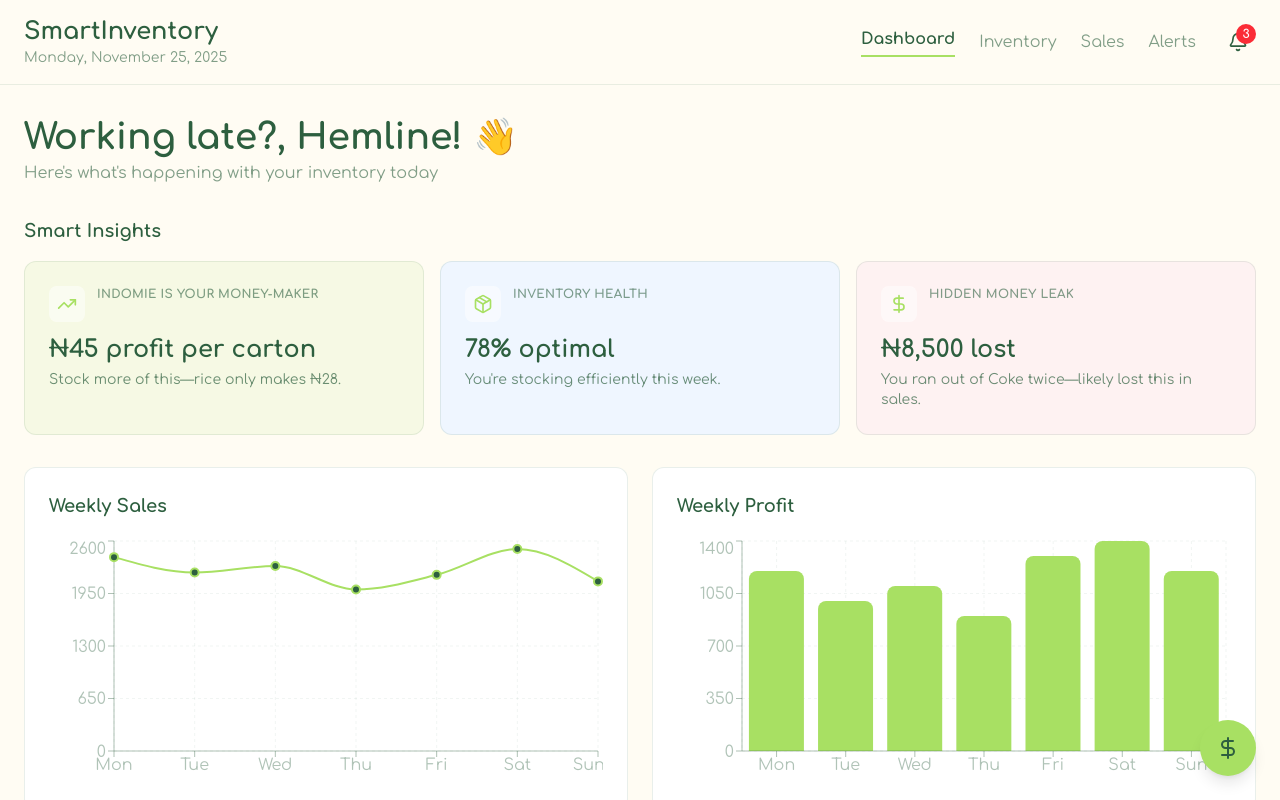
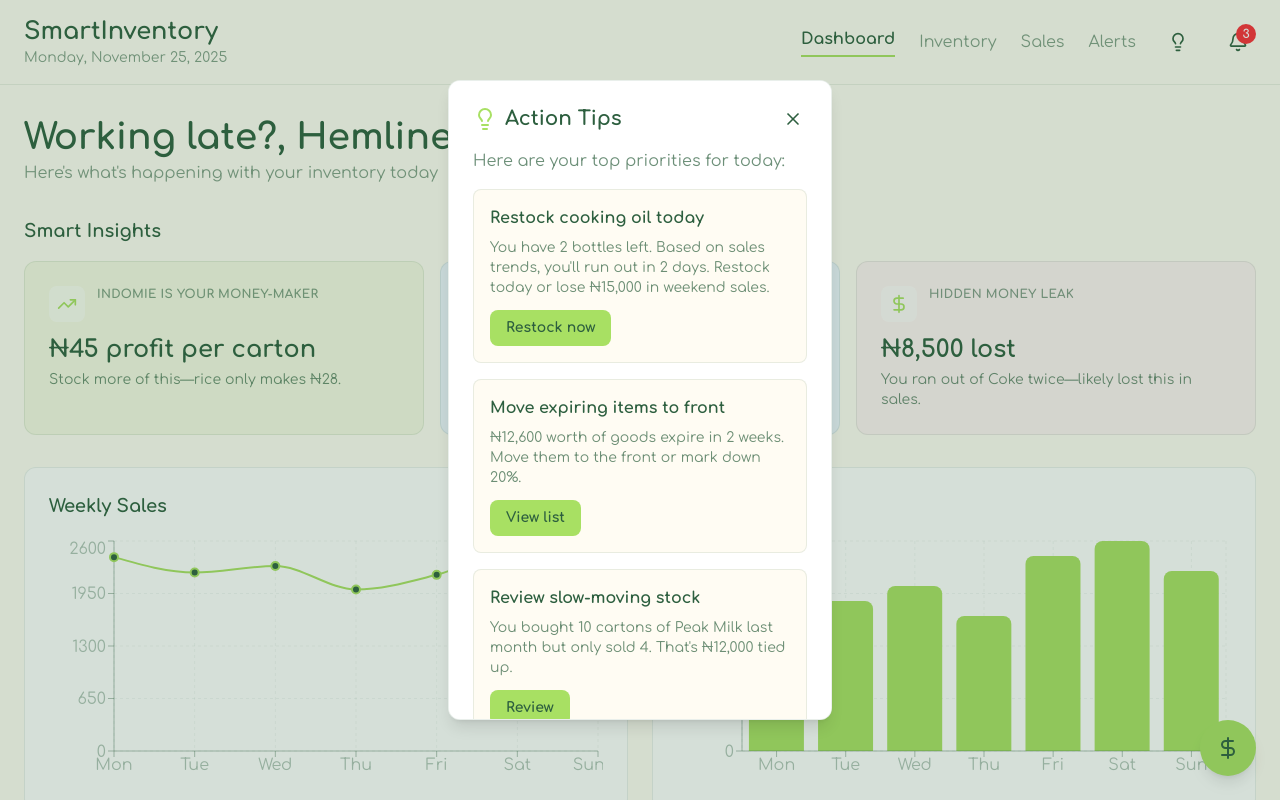
Before and after one commit to Incognitol07/smart-inventory, a Next.js app: page /dashboard in a window 1280 px wide. Shown: the top 800 px of the page. Built offline with nearby package versions, Linux system fonts and the light colour scheme.

Commit message:
feat: add Action Tips modal to dashboard for enhanced user guidance

```diff
--- /dev/null
+++ b/app/components/modals/ActionTipsModal.tsx
@@ -0,0 +1,113 @@
+"use client";
+
+import { motion, AnimatePresence } from "framer-motion";
+import { X, Lightbulb } from "lucide-react";
+
+interface ActionTipsModalProps {
+  isOpen: boolean;
+  onClose: () => void;
+}
+
+export default function ActionTipsModal({
+  isOpen,
+  onClose,
+}: ActionTipsModalProps) {
+  const tips = [
+    {
+      title: "Restock cooking oil today",
+      description:
+        "You have 2 bottles left. Based on sales trends, you'll run out in 2 days. Restock today or lose ₦15,000 in weekend sales.",
+      action: "Restock now",
+    },
+    {
+      title: "Move expiring items to front",
+      description:
+        "₦12,600 worth of goods expire in 2 weeks. Move them to the front or mark down 20%.",
+      action: "View list",
+    },
+    {
+      title: "Review slow-moving stock",
+      description:
+        "You bought 10 cartons of Peak Milk last month but only sold 4. That's ₦12,000 tied up.",
+      action: "Review",
+    },
+  ];
+
+  return (
+    <AnimatePresence>
+      {isOpen && (
+        <>
+          <motion.div
+            initial={{ opacity: 0 }}
+            animate={{ opacity: 1 }}
+            exit={{ opacity: 0 }}
+            onClick={onClose}
+            className="fixed inset-0 bg-deep-forest/20 z-50"
+          />
+          <motion.div
+            initial={{ opacity: 0, scale: 0.9 }}
+            animate={{ opacity: 1, scale: 1 }}
+            exit={{ opacity: 0, scale: 0.9 }}
+            className="fixed top-1/2 left-1/2 transform -translate-x-1/2 -translate-y-1/2 bg-white p-6 rounded-xl border border-deep-forest/10 shadow-lg z-50 w-96 max-h-[80vh] overflow-y-auto"
+          >
+            <div className="flex items-center justify-between mb-4">
+              <div className="flex items-center gap-2">
+                <Lightbulb size={24} className="text-granny-green" />
+                <h3 className="text-xl font-bold text-deep-forest">
+                  Action Tips
+                </h3>
+              </div>
+              <motion.button
+                whileHover={{ scale: 1.1 }}
+                whileTap={{ scale: 0.9 }}
+                onClick={onClose}
+                className="p-1 hover:bg-deep-forest/10 rounded"
+              >
+                <X size={20} className="text-deep-forest" />
+              </motion.button>
+            </div>
+            <p className="text-deep-forest/70 mb-4">
+              Here are your top priorities for today:
+            </p>
+            <div className="space-y-4">
+              {tips.map((tip, idx) => (
+                <motion.div
+                  key={idx}
+                  initial={{ opacity: 0, y: 10 }}
+                  animate={{ opacity: 1, y: 0 }}
+                  transition={{ delay: idx * 0.1 }}
+                  className="p-4 bg-cream rounded-lg border border-deep-forest/10"
+                >
+                  <h4 className="font-semibold text-deep-forest mb-2">
+                    {tip.title}
+                  </h4>
+                  <p className="text-deep-forest/70 text-sm mb-3">
+                    {tip.description}
+                  </p>
+                  <motion.button
+                    whileHover={{ scale: 1.05 }}
+                    whileTap={{ scale: 0.95 }}
+                    className="px-4 py-2 bg-granny-green text-deep-forest rounded-lg font-semibold text-sm"
+                  >
+                    {tip.action}
+                  </motion.button>
+                </motion.div>
+              ))}
+            </div>
+            <div className="flex gap-3 pt-4">
+              <motion.button
+                whileHover={{ scale: 1.05 }}
+                whileTap={{ scale: 0.95 }}
+                type="button"
+                onClick={onClose}
+                className="flex-1 border border-deep-forest/20 text-deep-forest py-3 rounded-lg font-semibold hover:bg-deep-forest/5"
+              >
+                Got it
+              </motion.button>
+            </div>
+          </motion.div>
+        </>
+      )}
+    </AnimatePresence>
+  );
+}
--- a/app/dashboard/page.tsx
+++ b/app/dashboard/page.tsx
@@ -2,7 +2,7 @@
 
 import { useState, useMemo } from "react";
 import { motion } from "framer-motion";
-import { TrendingUp, Package, DollarSign, Bell } from "lucide-react";
+import { TrendingUp, Package, DollarSign, Bell, Lightbulb } from "lucide-react";
 import {
   LineChart,
   Line,
@@ -18,6 +18,7 @@ import { useRouter } from "next/navigation";
 import QuickSaleModal from "../components/modals/QuickSaleModal";
 import RestockModal from "../components/modals/RestockModal";
 import NotificationsModal from "../components/modals/NotificationsModal";
+import ActionTipsModal from "../components/modals/ActionTipsModal";
 
 type TodoItem = {
   id: number;
@@ -134,6 +135,7 @@ export default function DashboardPage() {
   const [showNotifications, setShowNotifications] = useState(false);
   const [showQuickSale, setShowQuickSale] = useState(false);
   const [showRestockModal, setShowRestockModal] = useState(false);
+  const [showActionTips, setShowActionTips] = useState(true); // Show on first visit
   const [selectedAlert, setSelectedAlert] = useState<TodoItem | null>(null);
   const storeName = "Hemline";
   const greeting = useMemo(() => getTimeBasedGreeting(), []);
@@ -185,6 +187,15 @@ export default function DashboardPage() {
                 Alerts
               </button>
             </nav>
+            {/* Action Tips Button */}
+            <motion.button
+              whileHover={{ scale: 1.1 }}
+              whileTap={{ scale: 0.95 }}
+              onClick={() => setShowActionTips(true)}
+              className="p-2 hover:bg-deep-forest/5 rounded-full transition"
+            >
+              <Lightbulb size={20} className="text-deep-forest" />
+            </motion.button>
             {/* Notification Bell Icon */}
             <motion.button
               whileHover={{ scale: 1.1 }}
@@ -406,6 +417,12 @@ export default function DashboardPage() {
           // Handle restock submission
         }}
       />
+
+      {/* Action Tips Modal */}
+      <ActionTipsModal
+        isOpen={showActionTips}
+        onClose={() => setShowActionTips(false)}
+      />
     </div>
   );
 }
```
